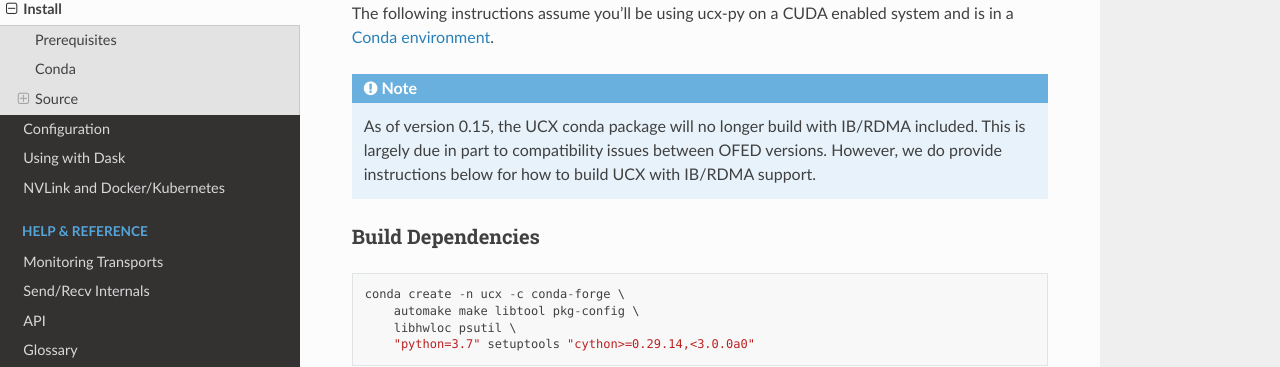
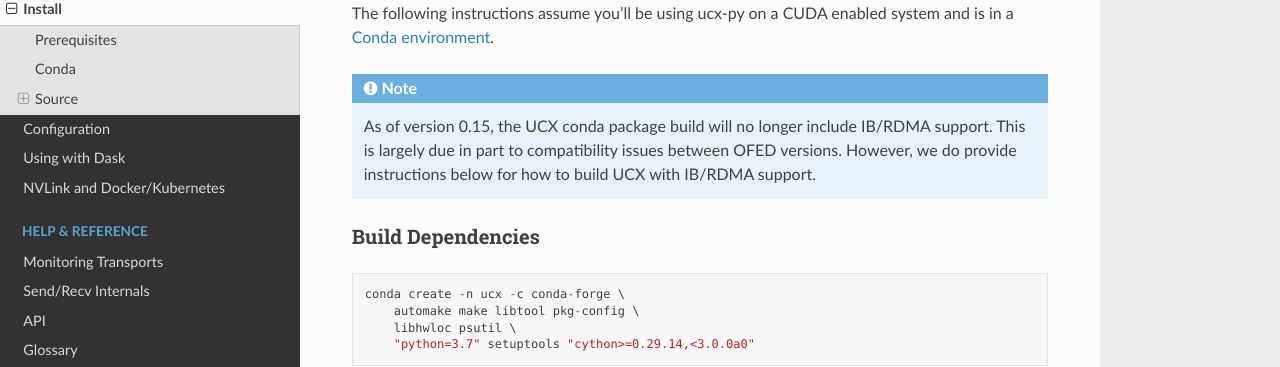
Before and after one commit to rapidsai/ucx-py, a Sphinx documentation site: the page built from docs/source/install.rst, in a window 1280 px wide and 900 px high, scrolled down 694 px. Shown: the part 141-508 px from the top of the window. Built offline with Sphinx 7.4.7 and the Read the Docs theme 2.0.0, drawn with Linux system fonts in a browser that asks for light colours; the version number could not be read and is left out.

Commit message:
Update docs/source/install.rst
Co-authored-by: Peter Andreas Entschev <peter@entschev.com>

```diff
--- a/docs/source/install.rst
+++ b/docs/source/install.rst
@@ -39,7 +39,7 @@
 The following instructions assume you'll be using ucx-py on a CUDA enabled system and is in a `Conda environment <https://docs.conda.io/projects/conda/en/latest/>`_.
 
 .. note::
-    As of version 0.15, the UCX conda package will no longer build with IB/RDMA included.  This is largely due in part to compatibility issues
+    As of version 0.15, the UCX conda package build will no longer include IB/RDMA support.  This is largely due in part to compatibility issues
     between OFED versions.  However, we do provide instructions below for how to build UCX with IB/RDMA support.
 
 
```
